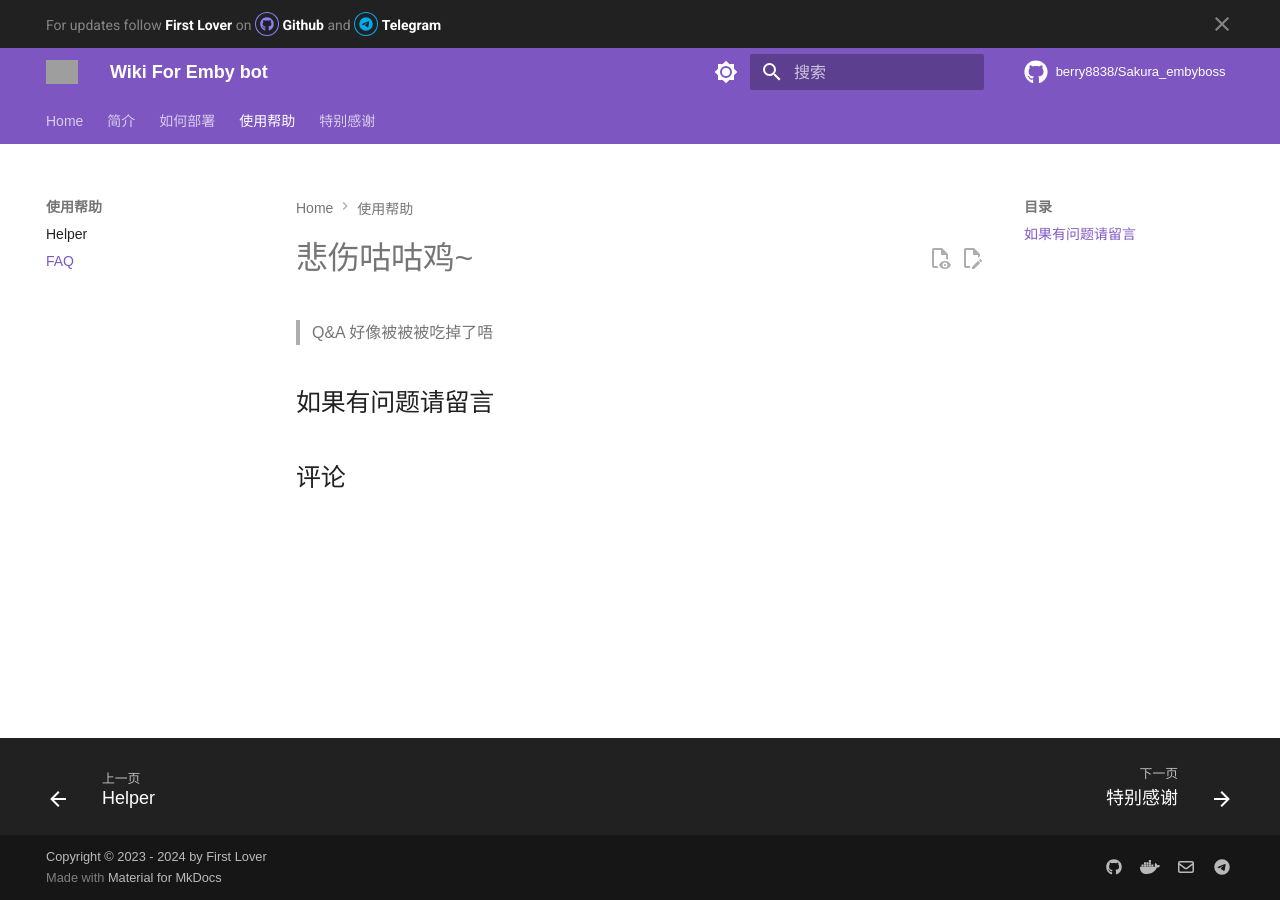
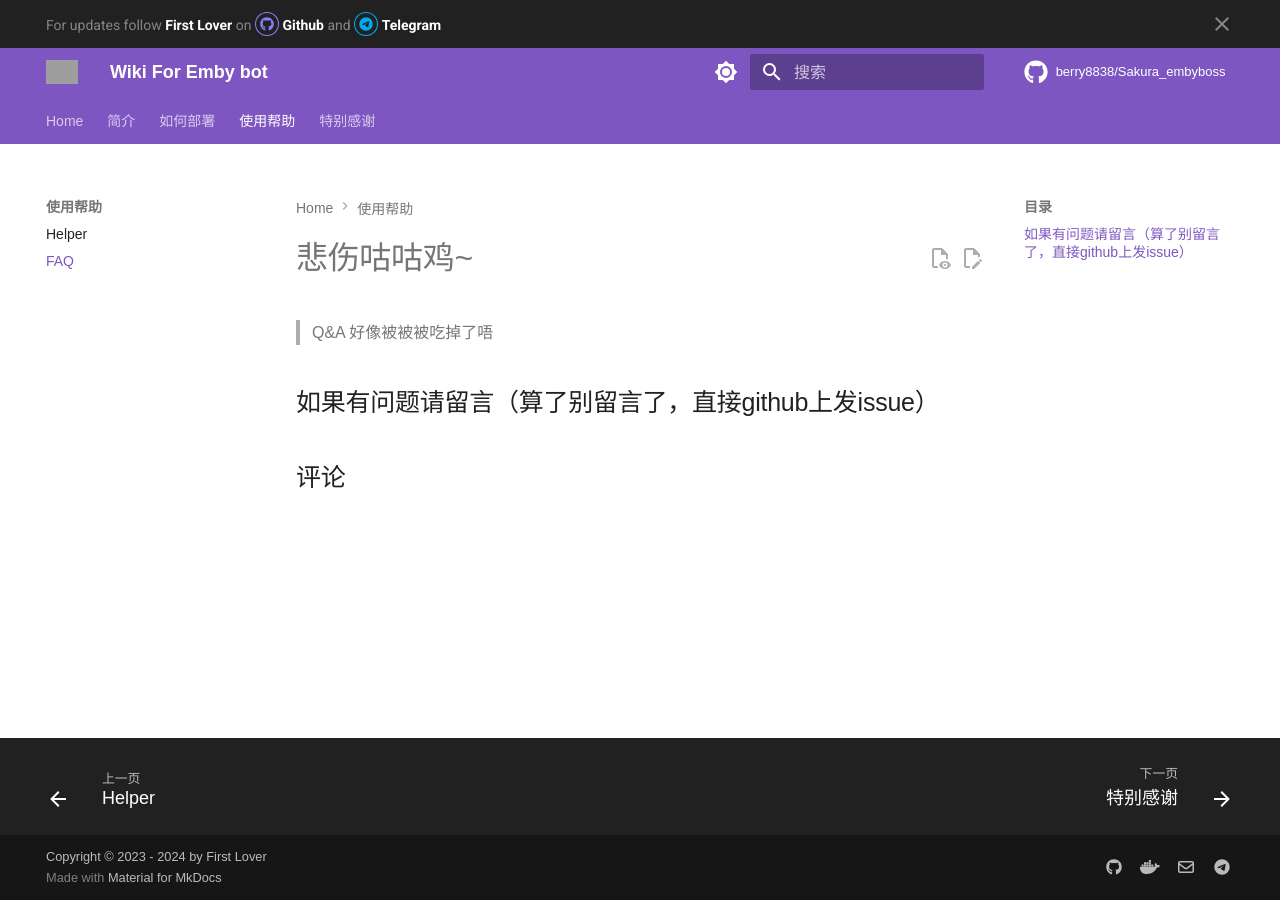
Before and after one commit to berry8838/Sakura_embyboss, an MkDocs documentation site: the page built from docs/use_cases/FAQ.md, in a window 1280 px wide. Built offline with MkDocs 1.6.1 and Material for MkDocs 9.7.7, drawn with Linux system fonts in a browser that asks for light colours; comment, search, counter and statistics services are not loaded; a style sheet for code colours, icons or effects is not loaded; grey boxes are pictures that could not be loaded.

Commit message:
Update FAQ.md

```diff
--- a/docs/use_cases/FAQ.md
+++ b/docs/use_cases/FAQ.md
@@ -6,4 +6,4 @@ comments: true
 
 > Q&A 好像被被被吃掉了唔
 
-## 如果有问题请留言
+## 如果有问题请留言（算了别留言了，直接github上发issue）
```
